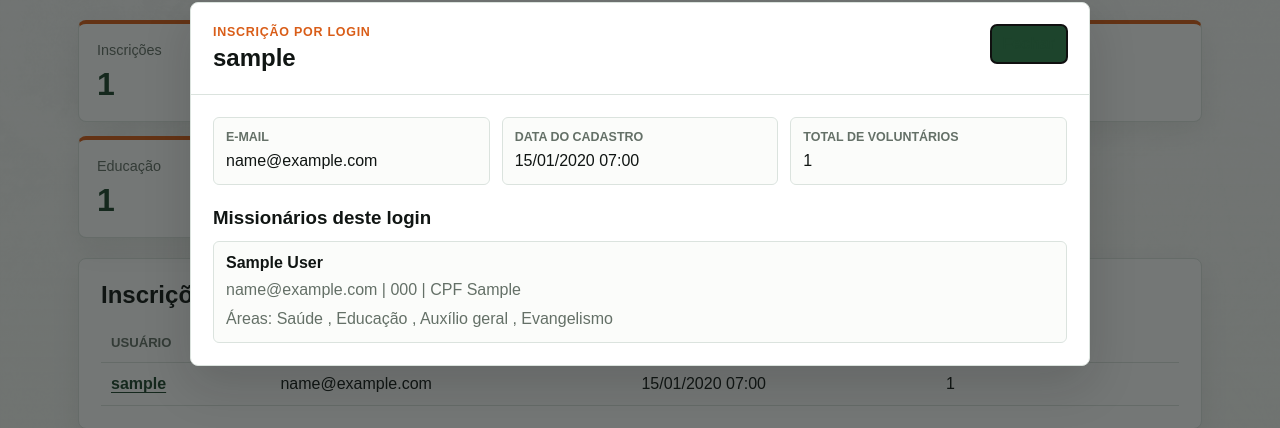
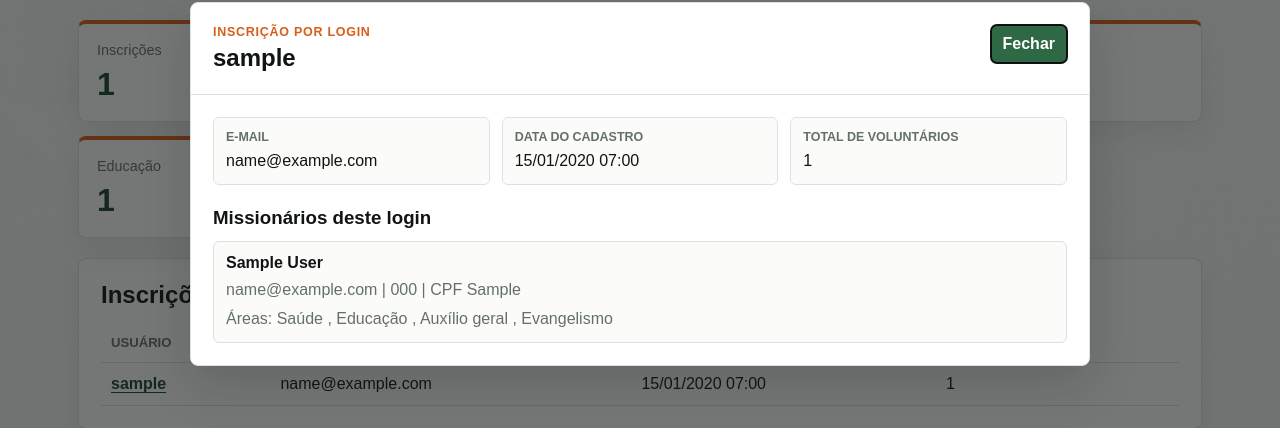
Before and after one commit to fabianopolone123/SITE_MISSAO, a Django app: page /painel/ in a window 1280 px wide, after a click that opens the changed part. Shown: the part 216-644 px from the top of the page. Run offline with Django 5.2, Linux system fonts and the light colour scheme; a user stored in the database is signed in; tables that the repository leaves empty hold one stand-in row (values such as "Sample post").

Commit message:
Corrigir contraste do botao fechar dos modais

```diff
--- a/accounts/static/accounts/login.css
+++ b/accounts/static/accounts/login.css
@@ -676,6 +676,12 @@ td a {
     color: var(--green-dark);
 }
 
+.modal-close:hover,
+.modal-close:focus {
+    background: var(--green);
+    color: #ffffff;
+}
+
 .detail-grid {
     display: grid;
     grid-template-columns: repeat(2, minmax(0, 1fr));
```
